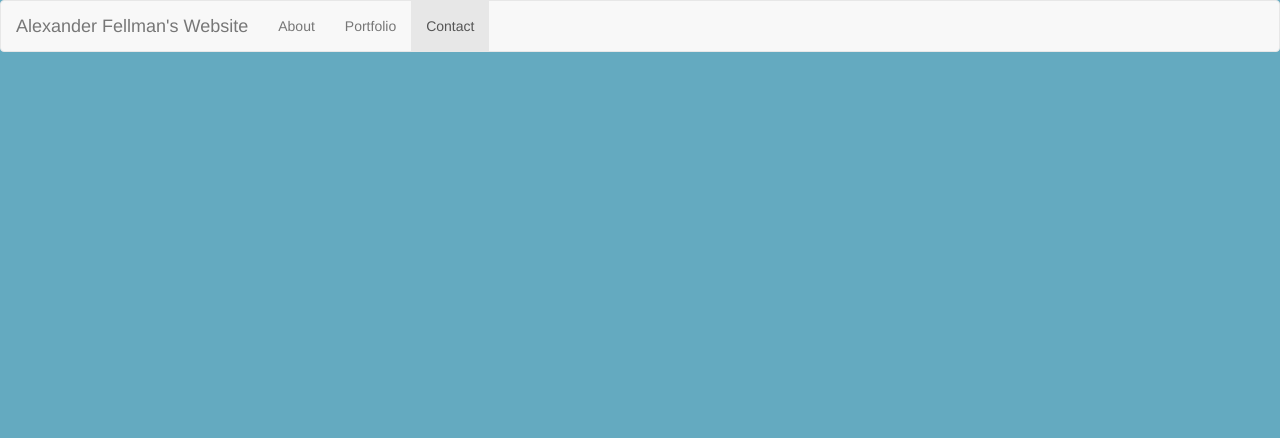
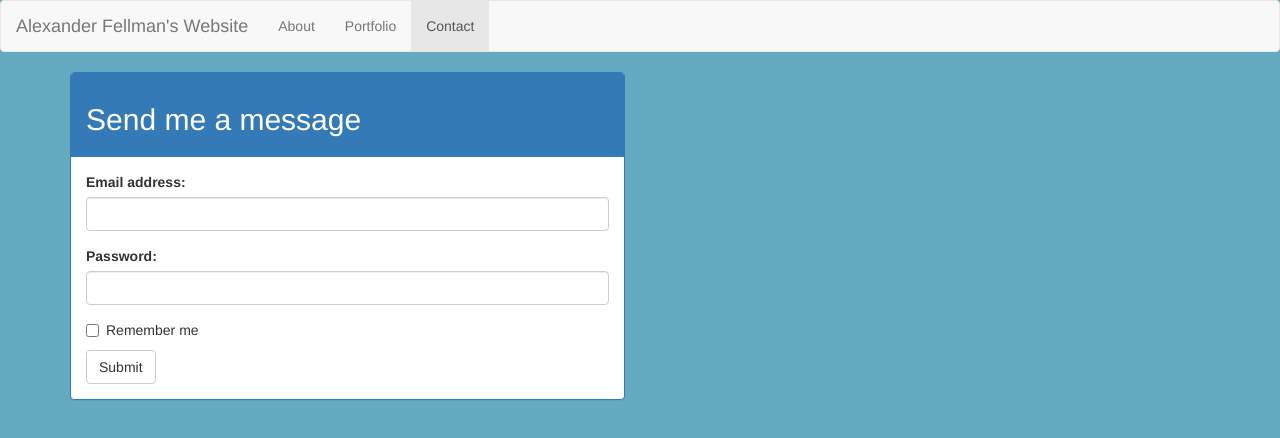
Before and after one commit to AFellman01/Bootstrap-Profile, a plain HTML site: page contact.html in a window 1280 px wide. Drawn offline with nearby package versions, Linux system fonts and the light colour scheme.

Commit message:
doublecheck

```diff
--- a/contact.html
+++ b/contact.html
@@ -23,6 +23,33 @@
     </ul>
   </div>
 </nav>
+
+<div class="container">
+  <div class="row">
+    <div class="col-md-6">
+<div class="panel panel-primary">
+  <div class="panel-heading"><h2>Send me a message</2></div>
+<div class="panel-body">
+  <form>
+    <div class="form-group">
+      <label for="email">Email address:</label>
+      <input type="email" class="form-control" id="email">
+    </div>
+    <div class="form-group">
+      <label for="pwd">Password:</label>
+      <input type="password" class="form-control" id="pwd">
+    </div>
+    <div class="checkbox">
+      <label><input type="checkbox"> Remember me</label>
+    </div>
+    <button type="submit" class="btn btn-default">Submit</button>
+  </form>
+</div>
+</div>
+</div>
+</div>
+</div
+
     <!-- Including Bootstrap JS (with its jQuery dependency) so that dynamic components work -->
     <script src="https://ajax.googleapis.com/ajax/libs/jquery/1.11.1/jquery.min.js"></script>
     <script src="https://maxcdn.bootstrapcdn.com/bootstrap/3.2.0/js/bootstrap.min.js"></script>
```
